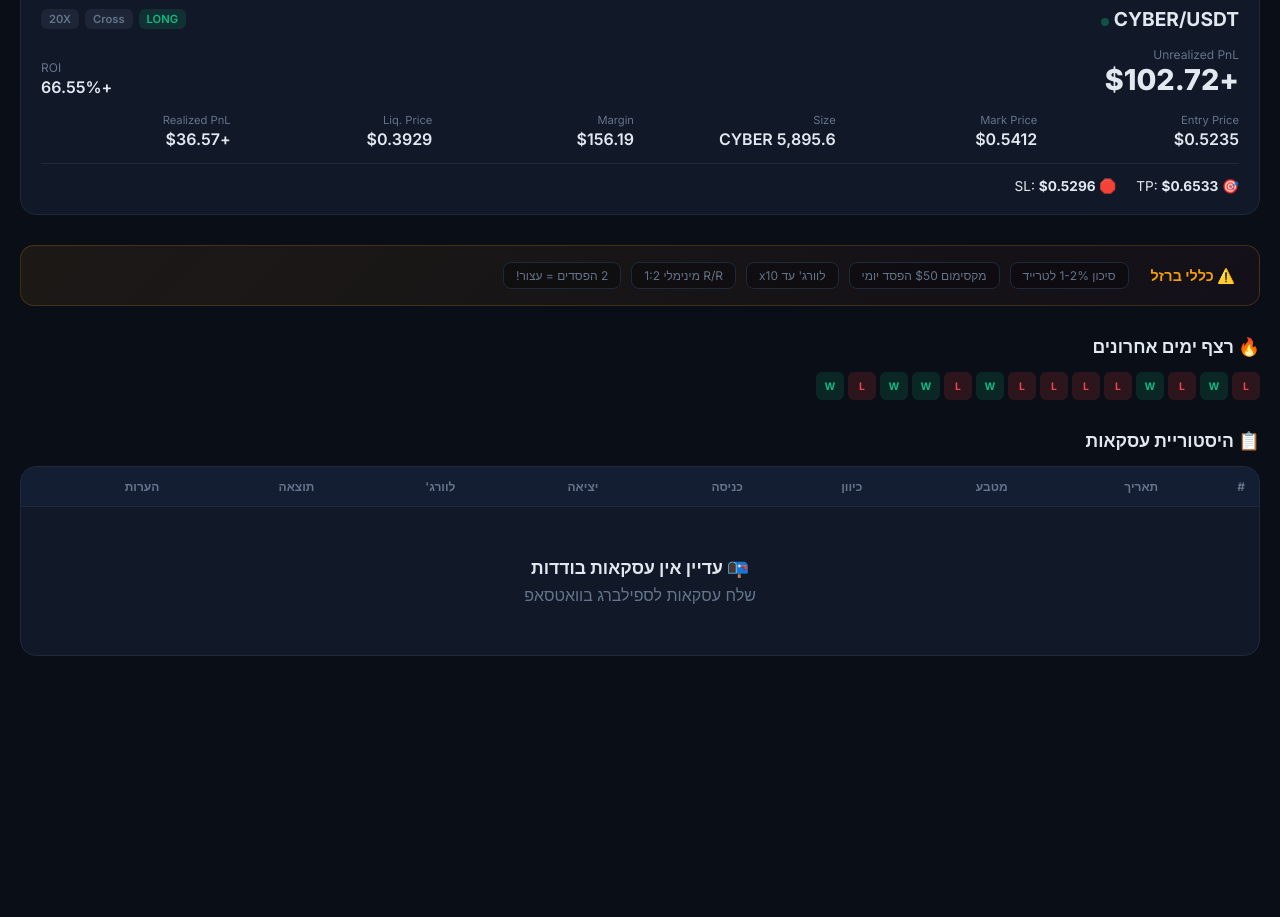
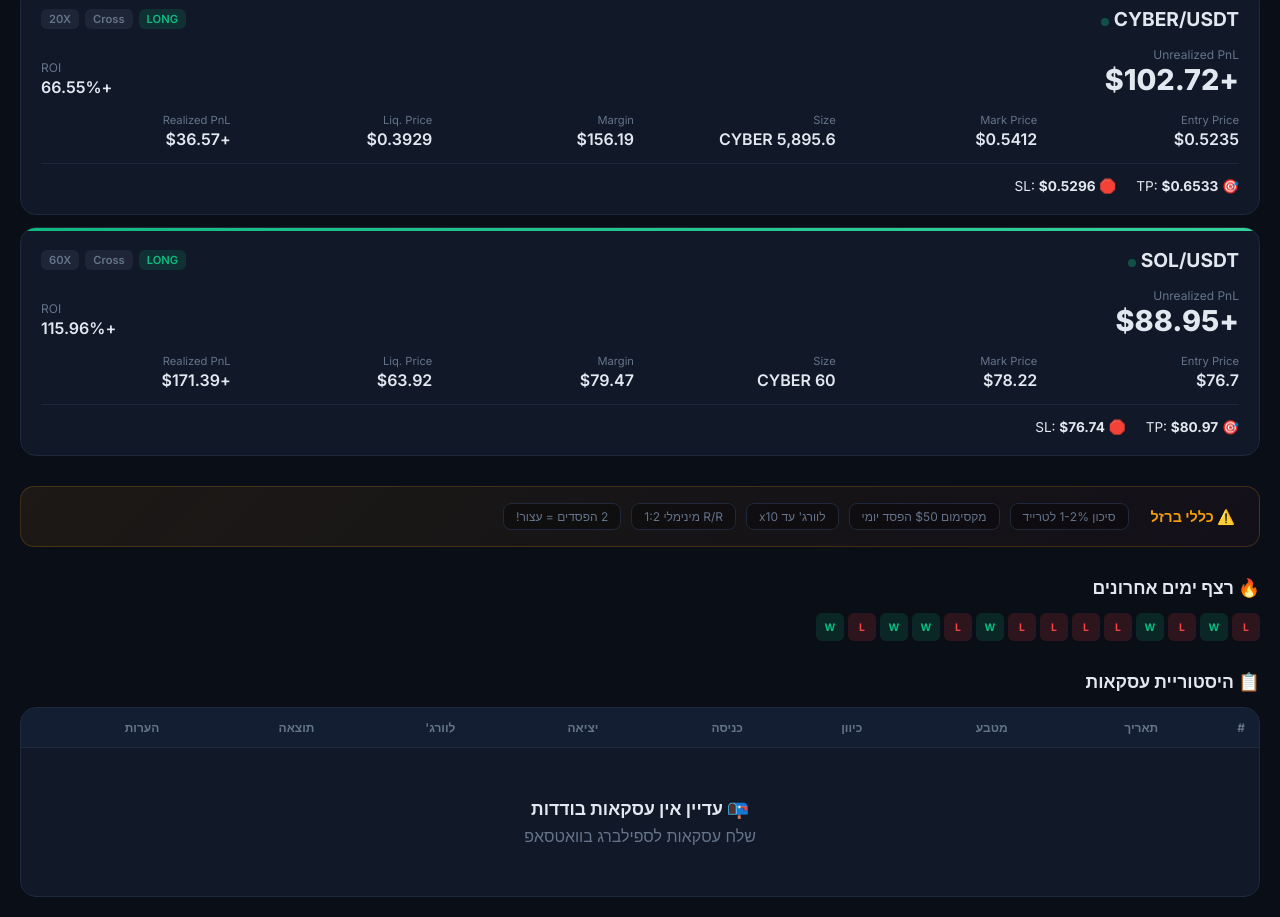
Before and after one commit to Matandi12/trading-dashboard, a website: page index.html in a window 1280 px wide. Shown: the part 1349-2266 px from the top of the page. Before the commit the page ends 2025 px from the top, so only its background shows below. Drawn offline with Linux system fonts and the light colour scheme.

Commit message:
Add SOL LONG position

```diff
--- a/index.html
+++ b/index.html
@@ -429,6 +429,22 @@
             sl: 0.5296,
             liqPrice: 0.3929,
             realizedPnl: 36.57
+        },
+        {
+            pair: "SOL/USDT",
+            direction: "LONG",
+            leverage: "60X",
+            mode: "Cross",
+            entry: 76.70,
+            markPrice: 78.22,
+            size: 60.00,
+            margin: 79.47,
+            unrealizedPnl: 88.95,
+            roi: 115.96,
+            tp: 80.97,
+            sl: 76.74,
+            liqPrice: 63.92,
+            realizedPnl: 171.39
         }
     ];
 
```
